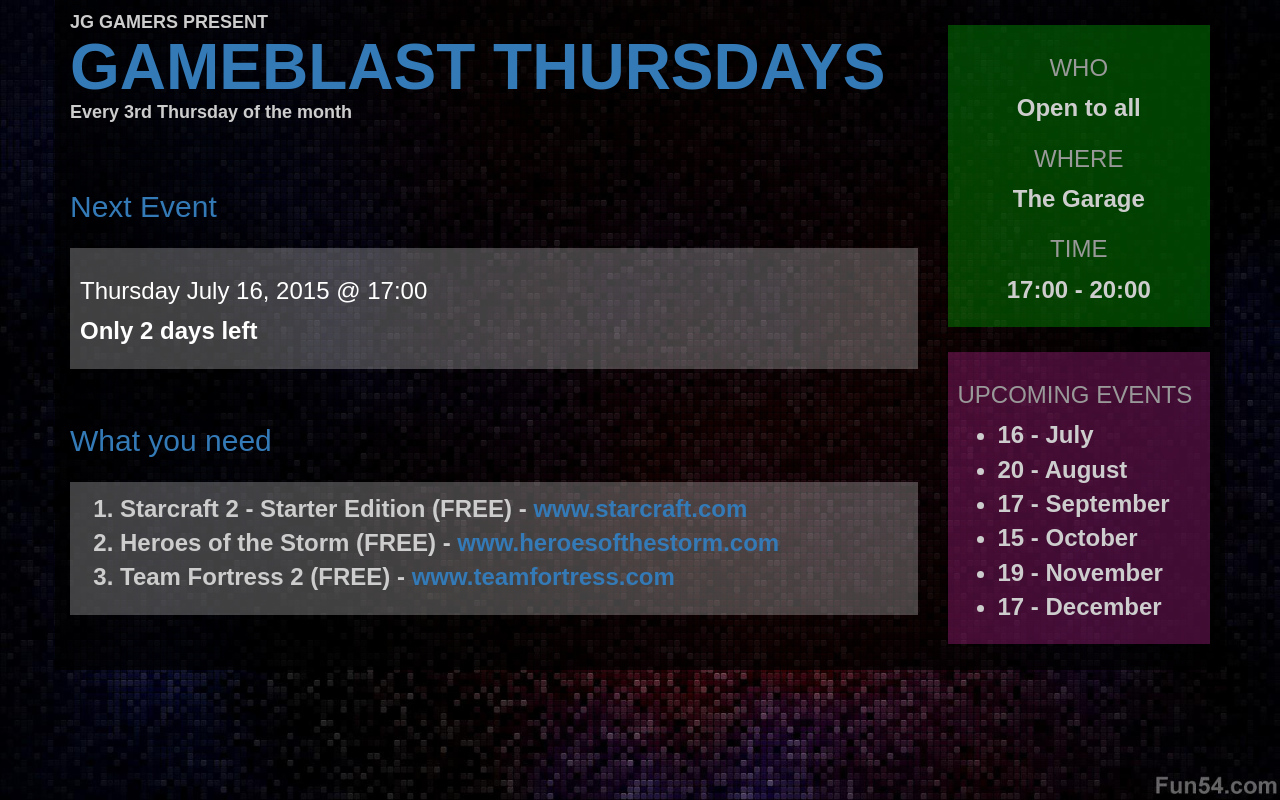
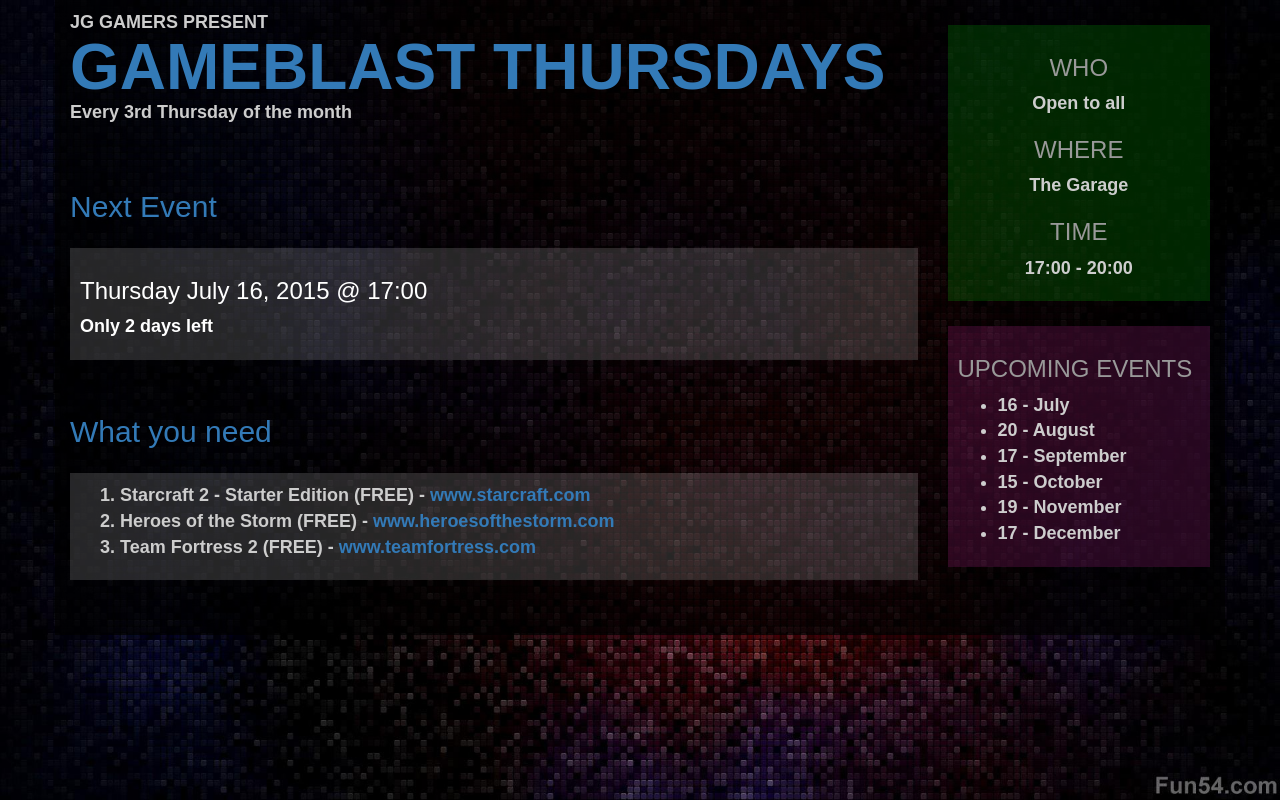
Before and after one commit to sltkr/sltkr.github.io, a plain HTML site: page index.html in a window 1280 px wide. Drawn offline with nearby package versions, Linux system fonts and the light colour scheme.

Commit message:
slight tweaks

```diff
--- a/site.css
+++ b/site.css
@@ -5,7 +5,7 @@ body {
     color: #cdcdcd;
     font-family: Arial, Helvetica, sans-serif;
     font-weight: bold;
-    font-size: 24px;
+    font-size: 18px;
 }
 h1, h2 {
     color: #337AB7;
@@ -19,18 +19,18 @@ h1, h2 {
 }
 
 .upcoming {
-    background-color:rgba(255,50,200,0.25);
+    background-color:rgba(255,50,200,0.15);
     padding: 10px;
     margin: 15px 0;
 }
 
 .you-need {
-    background-color: rgba(255,255,255,0.25);
+    background-color: rgba(255,255,255,0.15);
     padding: 10px;
     margin: 25px 0;
 }
 .info{
-    background-color: rgba(0,255,0,0.25);
+    background-color: rgba(0,255,0,0.15);
     padding: 10px;
     margin: 25px 0;
     text-align: center;
```
